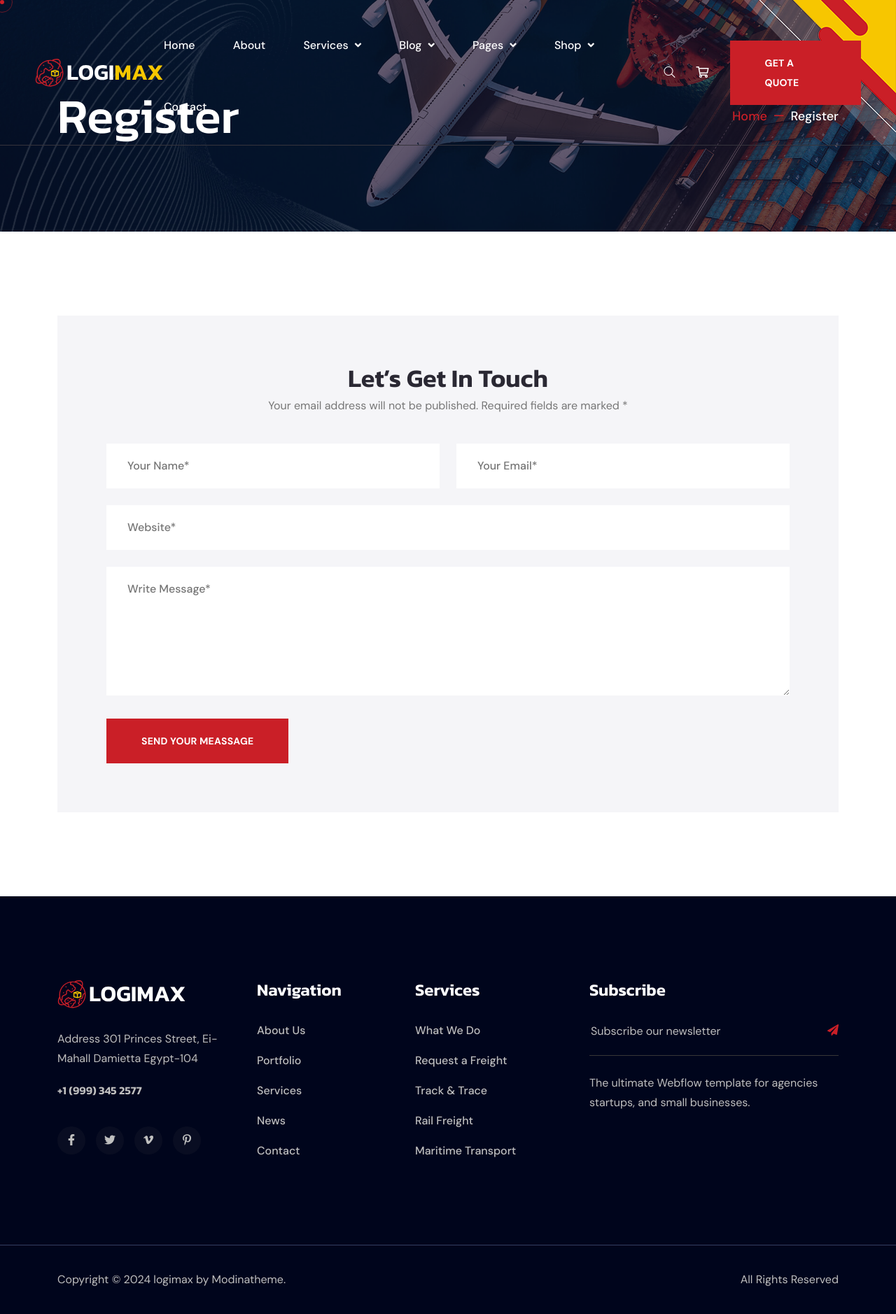
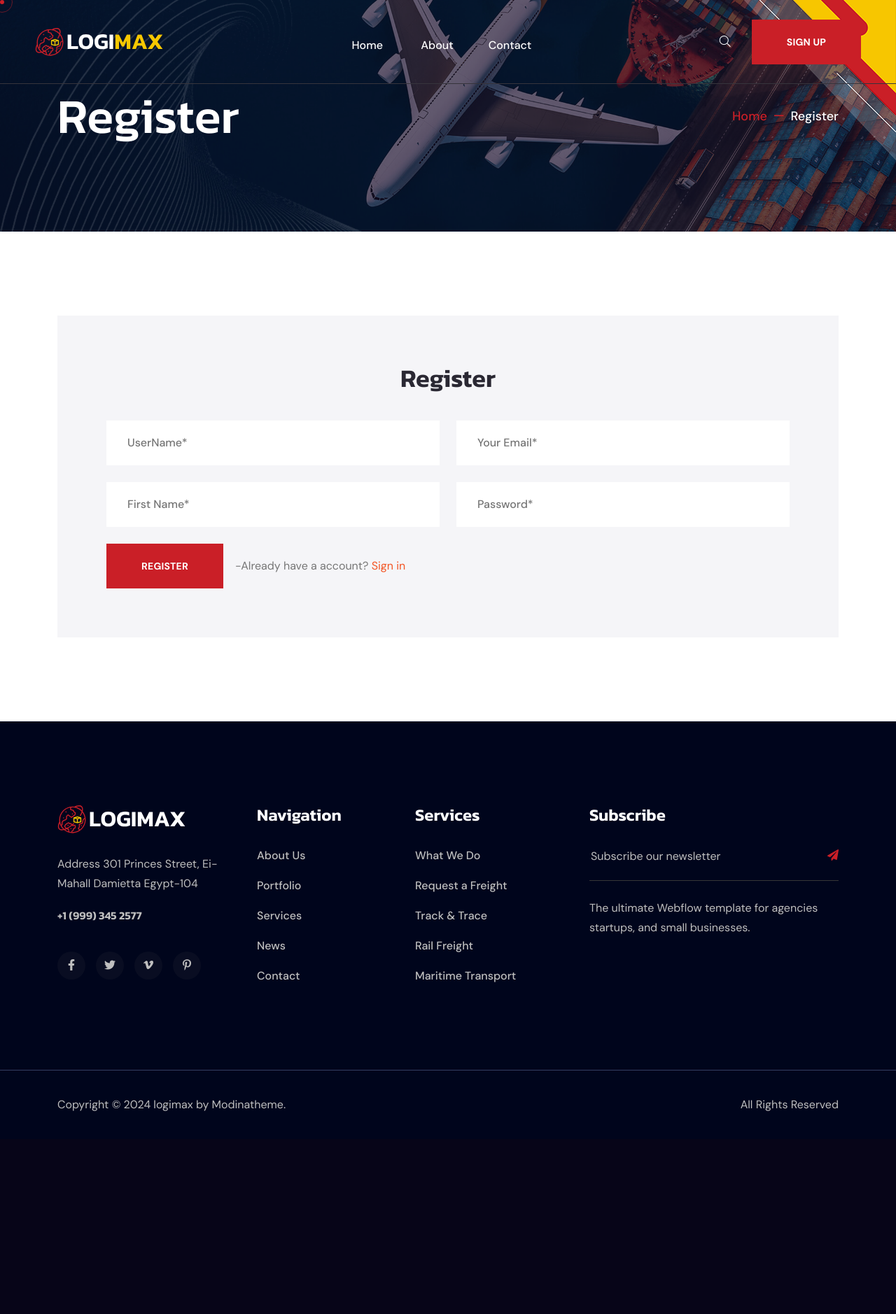
Before and after one commit to guywithglass/minortest02, a Django app: page /register/ in a window 1280 px wide. Shown: the whole page at 70% size. After the commit the page ends 1588 px from the top, so only its background shows below. Run offline with Django 5.2, Linux system fonts and the light colour scheme; some libraries are stand-ins or nearby versions.

Commit message:
Register, Login, and  Logout with messages

```diff
--- a/map/urls.py
+++ b/map/urls.py
@@ -26,7 +26,8 @@ urlpatterns = [
     path('contact/', views.contact, name='contact'),
     path('about/', views.about, name='about'),
     path('register/', views.register, name='register'),
-    path('login/', views.login, name='login')
+    path('login/', views.login, name='login'),
+    path('logout/', views.logout, name='logout')
 
 
 ]
--- a/map/views.py
+++ b/map/views.py
@@ -1,4 +1,8 @@
-from django.shortcuts import render
+from django.shortcuts import render, redirect
+from django.contrib.auth import authenticate, login as auth_login
+from django.contrib.auth import logout as auth_logout
+from django.contrib.auth.models import User
+from django.contrib import messages
 
 
 def index(request):
@@ -22,8 +26,44 @@ def about(request):
 
 
 def register(request):
+    if request.method == "POST":
+        username = request.POST['uname']
+        email = request.POST['email']
+        first_name = request.POST['fname']
+        password = request.POST['password']
+
+        if User.objects.filter(username=username).exists():
+            messages.error(request, 'Username is already taken.')
+            return redirect('register')
+        elif User.objects.filter(email=email).exists():
+            messages.error(request, 'Email is already in use.')
+            return redirect('register')
+        else:
+            user = User.objects.create_user(
+                first_name=first_name, email=email, username=username, password=password)
+            user.save()
+            print("User Created")
+            return redirect('index')
+
     return render(request, 'register.html')
 
 
 def login(request):
+    if request.method == 'POST':
+        username = request.POST['uname']
+        password = request.POST['password']
+        user = authenticate(username=username, password=password)
+
+        if user is not None:
+            auth_login(request, user)
+            messages.success(request, f'Welcome, {user.username}!')
+            print("User")
+            # return redirect('login')
+        else:
+            messages.error(request, 'Invalid login credentials.')
     return render(request, 'login.html')
+
+
+def logout(request):
+    auth_logout(request)
+    return redirect('index')
--- a/templates/base.html
+++ b/templates/base.html
@@ -84,7 +84,7 @@
               class="offcanvas__top mb-5 d-flex justify-content-between align-items-center"
             >
               <div class="offcanvas__logo">
-                <a href="index.html">
+                <a href="{% url "index" %}">
                   <img src="{% static "img/logo/header-logo.svg" %}" alt="logo-img" />
                 </a>
               </div>
@@ -139,7 +139,7 @@
                 </li>
               </ul>
               <div class="header-button mt-4">
-                <a href="contact.html" class="theme-btn text-center">
+                <a href="{% url "contact" %}" class="theme-btn text-center">
                   Contact Us
                 </a>
               </div>
@@ -163,10 +163,10 @@
           <div class="mega-menu-wrapper">
             <div class="header-main">
               <div class="logo">
-                <a href="index.html" class="header-logo">
+                <a href="{% url "index" %}" class="header-logo">
                   <img src="{% static "img/logo/white-logo.svg" %}" alt="logo-img" />
                 </a>
-                <a href="index.html" class="header-logo-2">
+                <a href="{% url "index" %}" class="header-logo-2">
                   <img src="{% static "img/logo/header-logo.svg" %}" alt="logo-img" />
                 </a>
               </div>
@@ -176,12 +176,12 @@
                     <nav id="mobile-menu">
                       <ul>
                         <li class="has-dropdown active menu-thumb">
-                          <a href="index.html">
+                          <a href="{% url "index" %}">
                             Home
                         </li>
                         <li>
-                          <a href="about.html">About</a>
-                        </li>
+                          <a href="{% url "about" %}">About</a>
+                        {% comment %} </li>
                         <li>
                           <a href="news.html">
                             Services
@@ -258,9 +258,9 @@
                             <li><a href="shop-cart.html">Shop Cart</a></li>
                             <li><a href="checkout.html">checkout</a></li>
                           </ul>
-                        </li>
+                        </li> {% endcomment %}
                         <li>
-                          <a href="contact.html">Contact</a>
+                          <a href="{% url "contact" %}">Contact</a>
                         </li>
                       </ul>
                     </nav>
@@ -273,11 +273,17 @@
                 <a href="#0" class="search-trigger search-icon"
                   ><i class="fal fa-search"></i
                 ></a>
-                <a href="shop-cart.html" class="cart-icon"
-                  ><i class="far fa-shopping-cart"></i
+                {% if user.is_authenticated %}
+                <a href="{% url "logout" %}" class="cart-icon"
+                  ><i class="far fa-sign-out"></i
                 ></a>
+                {% endif %}
                 <div class="header-button">
-                    <a href="contact.html" class="theme-btn">GET A QUOTE</a>
+                    {% if user.is_authenticated %}
+                    <p class="theme-btn">Welcome, {{ user.username }}!</p>
+                    {% else %}
+                    <a href="{% url "register" %}" class="theme-btn">Sign Up</a>
+                    {% endif %}
                   </div>
                 <div class="header__hamburger d-lg-none my-auto">
                   <div class="sidebar__toggle">
@@ -322,7 +328,7 @@
           >
             <div class="single-footer-widget">
               <div class="widget-head">
-                <a href="index.html">
+                <a href="{% url "index" %}">
                   <img src="{% static "img/logo/footer-logo.svg" %}" alt="logo-img" />
                 </a>
               </div>
@@ -352,11 +358,11 @@
                 <h3>Navigation</h3>
               </div>
               <ul class="list-area">
-                <li><a href="about.html">About Us</a></li>
+                <li><a href="{% url "about" %}">About Us</a></li>
                 <li><a href="portfolio-details.html">Portfolio</a></li>
                 <li><a href="service-details.html">Services</a></li>
                 <li><a href="news-details.html">News</a></li>
-                <li><a href="contact.html">Contact</a></li>
+                <li><a href="{% url "contact" %}">Contact</a></li>
               </ul>
             </div>
           </div>
@@ -409,7 +415,7 @@
       <div class="container">
         <div class="footer-bottom-wrapper">
           <p>
-            Copyright © 2024 logimax by <a href="index.html">Modinatheme</a>.
+            Copyright © 2024 logimax by <a href="{% url "index" %}">Modinatheme</a>.
           </p>
           <p>All Rights Reserved</p>
         </div>
--- a/templates/contact.html
+++ b/templates/contact.html
@@ -14,7 +14,7 @@
       <h1 class="wow fadeInUp" data-wow-delay=".3s">Contact Us</h1>
       <ul class="breadcrumb-items wow fadeInUp" data-wow-delay=".5s">
         <li>
-          <a href="index.html"> Home Page </a>
+          <a href="{% url "index" %}"> Home Page </a>
         </li>
         <li>
           <i class="fal fa-minus"></i>
--- a/templates/register.html
+++ b/templates/register.html
@@ -14,7 +14,7 @@
       <h1 class="wow fadeInUp" data-wow-delay=".3s">Register</h1>
       <ul class="breadcrumb-items wow fadeInUp" data-wow-delay=".5s">
         <li>
-          <a href="index.html"> Home </a>
+          <a href="{% url "index" %}"> Home </a>
         </li>
         <li>
           <i class="fal fa-minus"></i>
@@ -30,20 +30,28 @@
   <div class="container">
     <div class="contact-form-items">
       <div class="title text-center">
-        <h2>Let’s Get in Touch</h2>
+        <h2>Register</h2>
         <p>
-          Your email address will not be published. Required fields are marked *
+          {% if messages %}
+            <ul class="messages" >
+                {% for message in messages %}
+                    <li{% if message.tags %} {% endif %} style="color: #f35525;">{{ message }}</li>
+                {% endfor %}
+            </ul>
+          {% endif %}
         </p>
       </div>
-      <form action="contact.php" id="contact-form" method="POST">
+      <form action="" id="contact-form" method="post">
+        {% csrf_token %}
         <div class="row g-4">
           <div class="col-lg-6">
             <div class="form-clt">
               <input
                 type="text"
-                name="name"
-                id="name"
-                placeholder="Your Name*"
+                name="uname"
+                oninput="removeSpaces(this)"
+                id="uname"
+                placeholder="UserName*" required
               />
             </div>
           </div>
@@ -52,12 +60,35 @@
               <input
                 type="text"
                 name="email"
+                oninput="removeSpaces(this)"
                 id="email"
-                placeholder="Your Email*"
+                placeholder="Your Email*" required
               />
             </div>
           </div>
-          <div class="col-lg-12">
+          <div class="col-lg-6">
+            <div class="form-clt">
+              <input
+                type="text"
+                name="fname"
+                oninput="removeSpaces(this)"
+                id="fname"
+                placeholder="First Name*" required
+              />
+            </div>
+          </div>
+          <div class="col-lg-6">
+            <div class="form-clt">
+              <input
+                type="password"
+                name="password"
+                oninput="removeSpaces(this)"
+                id="password"
+                placeholder="Password*" required
+              />
+            </div>
+          </div>
+          {% comment %} <div class="col-lg-12">
             <div class="form-clt">
               <input type="text" name="text" id="text" placeholder="Website*" />
             </div>
@@ -70,11 +101,18 @@
                 placeholder="Write Message*"
               ></textarea>
             </div>
-          </div>
+          </div> {% endcomment %}
           <div class="col-lg-7">
-            <button type="submit" class="theme-btn">SEND YOUR MEASSAGE</button>
+            <button type="submit" class="theme-btn">Register</button>&nbsp &nbsp
+            -Already have a account?<a href="{% url "login" %}"><span style="text-align: center; color: #f35525;"> Sign in</span></a>
           </div>
         </div>
+        <script>
+          function removeSpaces(inputElement) {
+            // Remove spaces from the input value
+            inputElement.value = inputElement.value.replace(/\s/g, "");
+          }
+        </script>
       </form>
     </div>
   </div>
```
Also changed, not shown: templates/login.html (+30 -19 lines), db.sqlite3.
